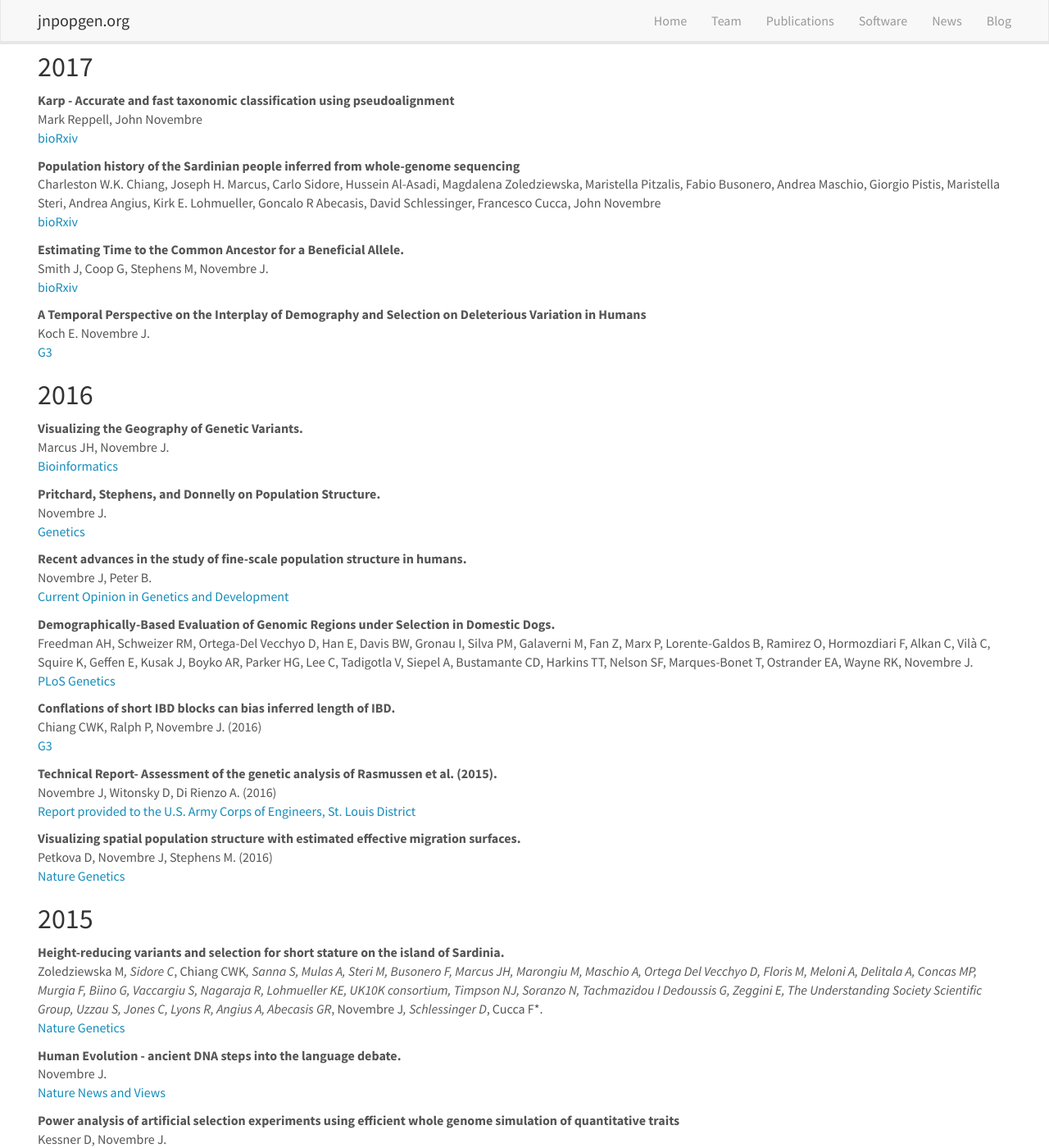
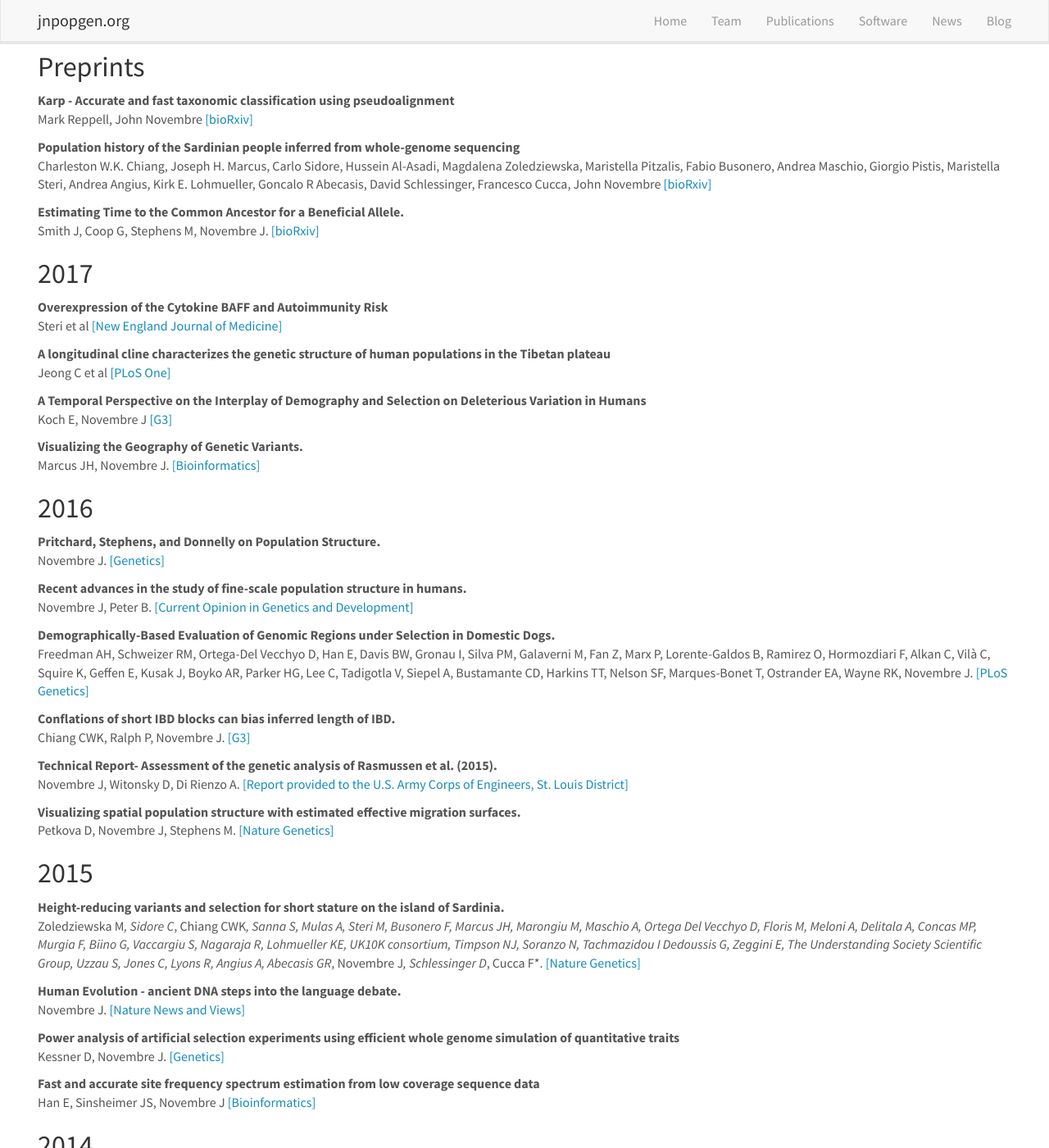
Before and after one commit to NovembreLab/NovembreLab.github.io, a Jekyll site: the page built from _pages/publications.md, in a window 1280 px wide and 1400 px high, scrolled down 340 px. Shown: the whole window at 82% size. Built offline with Jekyll 4.4.1, drawn with Linux system fonts in a browser that asks for light colours; nearby versions of some CDN libraries; some of the changed text lies outside the part shown.

Commit message:
Publications

```diff
--- a/_data/news.yml
+++ b/_data/news.yml
@@ -121,5 +121,26 @@
 - headline: "Eunjung's manuscript <a href=\"http://www.ncbi.nlm.nih.gov/pubmed/25359894\">\"Fast and accurate site frequency spectrum estimation from low coverage sequence data\"</a> was published in Bioinformatics.  She's now working as a computational biologist for Ancestry.com.  "
   date: 3/15
 
-- headline:  Darren Kessner's manuscript <a href=\"http://www.ncbi.nlm.nih.gov/pubmed/25672748\">\"Power analysis of artificial selection experiments using efficient whole genome simulation of quantitative traits\"</a> was published in February in Genetics.  Darren is now teaching math and expanding the computer science program at the Marlborough School in Los Angeles. "
+- headline:  "Darren Kessner's manuscript <a href=\"http://www.ncbi.nlm.nih.gov/pubmed/25672748\">\"Power analysis of artificial selection experiments using efficient whole genome simulation of quantitative traits\"</a> was published in February in Genetics.  Darren is now teaching math and expanding the computer science program at the Marlborough School in Los Angeles. "
   date: 2/15
+
+- headline: We hosted the first Midwest Popgen Group meeting with the help of the great staff and students/postdocs here at U of C and organizing committee with Sebastian Zollner (U Michigan), Don Conrad (Wash-U), and Bret Payseur (U Wisc-Madison). We had approximately 80 attendees, from 20 different off-campus labs and 17 on-campus labs. Attendees drove in from Illinois, Michigan, Indiana, Missouri, Wisconsin, and Minnesota. There were 11 talks total, with 7 by grad-students/postdocs and 4 by assistant professors, and 15 posters.  We had a great set of talks and then a fun BBQ at the Point.  Mo Siddiq is preparing a website with photos from the event.
+  date: 7/14
+
+- headline: "We have released a new teaching/research tool.  <a href=\"http://popgen.uchicago.edu/ggv\" >The Geography of Genetic Variants browser</a>.  This is the hard work of our \"programmer-at-large\" Joe Marcus.  It's also a pilot project for a grant we submitted earlier this summer to work on challenges that arise visualizing population structure in genomic-scale variation data."
+  date: 7/15
+
+- headline: A [Huffington Post article](http://www.huffingtonpost.com/2014/07/14/friends-genetics-study_n_5585228.html) quotes me raising doubts about a recent PNAS paper on how genetics influence friend pairings
+  date: 7/14
+
+- headline: Joel Smith and Hussein Al-asadi successfully defended their thesis proposals!
+  date: 7/14
+
+- headline: Genetics recently published an [invited short perspective piece]("http://www.genetics.org/content/197/3/809.full") on the new fastSTRUCTURE paper in which I give an overview of work on the model behind STRUCTURE and its subsequent variants.
+  date: 7/14
+
+- headline: We have enjoyed some great summer conferences including the SMBE meeting in Puerto Rico back in June and a meeting with our SardiNIA project collaborators in Ann Arbor, Michigan earlier in July.
+  date: 7/14
+
+- headline: Darren Kessner and Eunjung Han submitted their final chapters for publication and successfully defended their PhDs!  Darren is off to a fantastic job at the elite Marlborough School in Los Angeles where he will be teaching math and expanding the computer science curriculum.   Eunjung (a.k.a. Christine) is now joining the excellent team at AncestryDNA developing tools for interfacing genealogical and genetic data. We had a big party in LA to celebrate their achievement and are wishing them the best as they move onwards in their new adventures!
+  date: 5/14
--- a/_data/publist.yml
+++ b/_data/publist.yml
@@ -1,27 +1,41 @@
 
 - title: Karp - Accurate and fast taxonomic classification using pseudoalignment
   authors: Mark Reppell, John Novembre
-  date: 2017
+  date: 2018
   link:
     url: https://doi.org/10.1101/097949
     display: bioRxiv
 
 - title: Population history of the Sardinian people inferred from whole-genome sequencing
   authors: Charleston W.K. Chiang, Joseph H. Marcus, Carlo Sidore, Hussein Al-Asadi, Magdalena Zoledziewska, Maristella Pitzalis, Fabio Busonero, Andrea Maschio, Giorgio Pistis, Maristella Steri, Andrea Angius, Kirk E. Lohmueller, Goncalo R Abecasis, David Schlessinger, Francesco Cucca, John Novembre
-  date: 2017
+  date: 2018
   link:
     url: https://doi.org/10.1101/092148
     display: bioRxiv
 
 - title: Estimating Time to the Common Ancestor for a Beneficial Allele.
   authors: Smith J, Coop G, Stephens M, Novembre J.
-  date: 2017
+  date: 2018
   link:
     url: http://dx.doi.org/10.1101/071241
     display: bioRxiv
 
+- title: Overexpression of the Cytokine BAFF and Autoimmunity Risk
+  authors: Steri et al
+  date: 2017
+  link:
+      url:
+      display: New England Journal of Medicine
+
+- title: A longitudinal cline characterizes the genetic structure of human populations in the Tibetan plateau
+  authors: Jeong C et al
+  date: 2017
+  link:
+    url:
+    display: PLoS One
+
 - title: A Temporal Perspective on the Interplay of Demography and Selection on Deleterious Variation in Humans
-  authors: Koch E. Novembre J.
+  authors: Koch E, Novembre J
   date: 2017
   link:
     url: http://www.g3journal.org/content/7/3/1027
@@ -30,7 +44,7 @@
 
 - title: Visualizing the Geography of Genetic Variants.
   authors: Marcus JH, Novembre J.
-  date: 2016
+  date: 2017
   link:
     url: https://www.ncbi.nlm.nih.gov/pubmed/27742697
     display: Bioinformatics
@@ -57,21 +71,21 @@
     display: PLoS Genetics
 
 - title: Conflations of short IBD blocks can bias inferred length of IBD.
-  authors: Chiang CWK, Ralph P, Novembre J. (2016)
+  authors: Chiang CWK, Ralph P, Novembre J.
   date: 2016
   link:
     url: https://www.ncbi.nlm.nih.gov/pubmed/26935417
     display: G3
 
 - title: Technical Report- Assessment of the genetic analysis of Rasmussen et al. (2015).
-  authors: Novembre J, Witonsky D, Di Rienzo A. (2016)
+  authors: Novembre J, Witonsky D, Di Rienzo A.
   date: 2016
   link:
     url: http://cdm16021.contentdm.oclc.org/cdm/ref/collection/p16021coll11/id/950
     display: Report provided to the U.S. Army Corps of Engineers, St. Louis District
 
 - title: Visualizing spatial population structure with estimated effective migration surfaces.
-  authors: Petkova D, Novembre J, Stephens M. (2016)
+  authors: Petkova D, Novembre J, Stephens M.
   date: 2016
   link:
     url: https://www.ncbi.nlm.nih.gov/pubmed/26642242
@@ -236,7 +250,7 @@
 - title: Principal component analysis under population genetic models of range expansion and admixture.
   authors: François O, Currat M, Ray N, Han E, Excoffier L, Novembre J.
   date: 2010
-  links:
+  link:
     url: http://www.ncbi.nlm.nih.gov/pubmed/20097660
     display: Molecular Biology and Evolution
 
@@ -250,52 +264,51 @@
 - title: Likelihood-based inference in isolation-by-distance models using the spatial distribution of low-frequency alleles.
   authors: Novembre J, Slatkin M
   date: 2009
-  links:
+  link:
     url: http://www.ncbi.nlm.nih.gov/pubmed/19624728
-    display: Evolution - International Journal of Organic Evolution
+    display: Evolution
 
 - title: Spatial patterns of variation due to natural selection in humans.
   authors:  Novembre J, Di Rienzo A
   date: 2009
-  links:
+  link:
     url: http://www.ncbi.nlm.nih.gov/pubmed/19823195
     display: Nature Reviews Genetics
 
 - title: Fast model-based estimation of ancestry in unrelated individuals.
   authors: Alexander DH, Novembre J, Lange K
   date: 2009
-  links:
+  link:
     url: http://www.ncbi.nlm.nih.gov/pubmed/19648217
     display: Genome Research
 
 - title: The role of geography in human adaptation.
   authors: Coop G, Pickrell JK, Novembre J, Kudaravalli S, Li J, Absher D, Myers RM, Cavalli-Sforza LL, Feldman MW, Pritchard JK
   date: 2009
-  links:
+  link:
     url: http://www.ncbi.nlm.nih.gov/pubmed/19503611
     display: PLoS Genetics
 
 - title: Signals of recent positive selection in a worldwide sample of human populations.
   authors: Pickrell JK, Coop G, Novembre J, Kudaravalli S, Li JZ, Absher D, Srinivasan BS, Barsh GS, Myers RM, Feldman MW, Pritchard JK
   date: 2009
-  links:
+  link:
     url: http://www.ncbi.nlm.nih.gov/pubmed/19307593
     display: Genome Research
 
 - title: Global distribution of genomic diversity underscores rich complex history of continental human populations.
   authors: Auton A, Bryc K, Boyko AR, Lohmueller KE, Novembre J, Reynolds A, Indap A, Wright MH, Degenhardt JD, Gutenkunst RN, King KS, Nelson MR, Bustamante CD
   date: 2009
-  links:
+  link:
     url: http://www.ncbi.nlm.nih.gov/pubmed/19218534
     display: Genome Research
-
 
 - title: Genes mirror geography within Europe.
   authors:
     Novembre J, Johnson T, Bryc K, Kutalik Z, Boyko AR, Auton A, Indap A, King KS, Bergmann S, Nelson MR, Stephens M, Bustamante CD
   date: 2008
-  url:
-    link: http://www.ncbi.nlm.nih.gov/pubmed/18758442
+  link:
+    url: http://www.ncbi.nlm.nih.gov/pubmed/18758442
     display: Nature
 
 
@@ -330,7 +343,7 @@
   date: 2005
   link:
     url: http://www.ncbi.nlm.nih.gov/pubmed/16216086
-    display: PLoS Biology (2005)
+    display: PLoS Biology
 
 - title: Finding haplotype block boundaries by using the minimum-description-length principle.
   authors:
--- a/_pages/publications.md
+++ b/_pages/publications.md
@@ -10,15 +10,24 @@ permalink: /publications/
 ![]({{ site.url }}{{ site.baseurl }}/images/banner.jpg){: style="width: 1000px; float: right; border: 10px"}
 
 
-# Publications
+# Selected Publications
 
 
-Selected publications shown.  For a full listing see [Pubmed](http://www.ncbi.nlm.nih.gov/pubmed/?term=novembre+j+%5Bau%5D") or [Google Scholar](http://scholar.google.com/citations?user=wIib4t0AAAAJ).
+For a full listing of publications see [Pubmed](http://www.ncbi.nlm.nih.gov/pubmed/?term=novembre+j+%5Bau%5D") or [Google Scholar](http://scholar.google.com/citations?user=wIib4t0AAAAJ).
 
 Italics indicate current/former lab members.  * indicates authors contributed equally.
 
 
-<!-- ## Preprints -->
+## Preprints
+
+{% for publi in site.data.publist %}
+ {% if publi.date > 2017 %}
+
+  <b>{{ publi.title }}</b> <br/>
+  {{ publi.authors }} <a href="{{ publi.link.url }}">\[{{ publi.link.display }}\]</a>
+
+ {% endif %}
+{% endfor %}
 
 ## 2017
 
@@ -26,7 +35,7 @@ Italics indicate current/former lab members.  * indicates authors contributed eq
  {% if publi.date == 2017 %}
 
   <b>{{ publi.title }}</b> <br/>
-  {{ publi.authors }} <br/> <a href="{{ publi.link.url }}">{{ publi.link.display }}</a>
+  {{ publi.authors }} <a href="{{ publi.link.url }}">\[{{ publi.link.display }}\]</a>
 
  {% endif %}
 {% endfor %}
@@ -36,8 +45,8 @@ Italics indicate current/former lab members.  * indicates authors contributed eq
 {% for publi in site.data.publist %}
  {% if publi.date == 2016 %}
 
-  <b>{{ publi.title }}</b> <br/>
-  {{ publi.authors }} <br/> <a href="{{ publi.link.url }}">{{ publi.link.display }}</a>
+ <b>{{ publi.title }}</b> <br/>
+ {{ publi.authors }} <a href="{{ publi.link.url }}">\[{{ publi.link.display }}\]</a>
 
  {% endif %}
 {% endfor %}
@@ -47,8 +56,8 @@ Italics indicate current/former lab members.  * indicates authors contributed eq
 {% for publi in site.data.publist %}
  {% if publi.date == 2015 %}
 
-  <b>{{ publi.title }}</b> <br/>
-  {{ publi.authors }} <br/> <a href="{{ publi.link.url }}">{{ publi.link.display }}</a>
+ <b>{{ publi.title }}</b> <br/>
+ {{ publi.authors }} <a href="{{ publi.link.url }}">\[{{ publi.link.display }}\]</a>
 
  {% endif %}
 {% endfor %}
@@ -58,8 +67,8 @@ Italics indicate current/former lab members.  * indicates authors contributed eq
 {% for publi in site.data.publist %}
  {% if publi.date == 2014 %}
 
-  <b>{{ publi.title }}</b> <br/>
-  {{ publi.authors }} <br/> <a href="{{ publi.link.url }}">{{ publi.link.display }}</a>
+ <b>{{ publi.title }}</b> <br/>
+ {{ publi.authors }} <a href="{{ publi.link.url }}">\[{{ publi.link.display }}\]</a>
 
  {% endif %}
 {% endfor %}
@@ -69,8 +78,8 @@ Italics indicate current/former lab members.  * indicates authors contributed eq
 {% for publi in site.data.publist %}
  {% if publi.date == 2013 %}
 
-  <b>{{ publi.title }}</b> <br/>
-  {{ publi.authors }} <br/> <a href="{{ publi.link.url }}">{{ publi.link.display }}</a>
+ <b>{{ publi.title }}</b> <br/>
+ {{ publi.authors }} <a href="{{ publi.link.url }}">\[{{ publi.link.display }}\]</a>
 
  {% endif %}
 {% endfor %}
@@ -80,8 +89,8 @@ Italics indicate current/former lab members.  * indicates authors contributed eq
 {% for publi in site.data.publist %}
  {% if publi.date == 2012 %}
 
-  <b>{{ publi.title }}</b> <br/>
-  {{ publi.authors }} <br/> <a href="{{ publi.link.url }}">{{ publi.link.display }}</a>
+ <b>{{ publi.title }}</b> <br/>
+ {{ publi.authors }} <a href="{{ publi.link.url }}">\[{{ publi.link.display }}\]</a>
 
  {% endif %}
 {% endfor %}
@@ -91,8 +100,8 @@ Italics indicate current/former lab members.  * indicates authors contributed eq
 {% for publi in site.data.publist %}
  {% if publi.date == 2011 %}
 
-  <b>{{ publi.title }}</b> <br/>
-  {{ publi.authors }} <br/> <a href="{{ publi.link.url }}">{{ publi.link.display }}</a>
+ <b>{{ publi.title }}</b> <br/>
+ {{ publi.authors }} <a href="{{ publi.link.url }}">\[{{ publi.link.display }}\]</a>
 
  {% endif %}
 {% endfor %}
@@ -102,8 +111,8 @@ Italics indicate current/former lab members.  * indicates authors contributed eq
 {% for publi in site.data.publist %}
  {% if publi.date == 2010 %}
 
-  <b>{{ publi.title }}</b> <br/>
-  {{ publi.authors }} <br/> <a href="{{ publi.link.url }}">{{ publi.link.display }}</a>
+ <b>{{ publi.title }}</b> <br/>
+ {{ publi.authors }} <a href="{{ publi.link.url }}">\[{{ publi.link.display }}\]</a>
 
  {% endif %}
 {% endfor %}
@@ -113,8 +122,8 @@ Italics indicate current/former lab members.  * indicates authors contributed eq
 {% for publi in site.data.publist %}
  {% if publi.date == 2009 %}
 
-  <b>{{ publi.title }}</b> <br/>
-  {{ publi.authors }} <br/> <a href="{{ publi.link.url }}">{{ publi.link.display }}</a>
+ <b>{{ publi.title }}</b> <br/>
+ {{ publi.authors }} <a href="{{ publi.link.url }}">\[{{ publi.link.display }}\]</a>
 
  {% endif %}
 {% endfor %}
@@ -124,8 +133,8 @@ Italics indicate current/former lab members.  * indicates authors contributed eq
 {% for publi in site.data.publist %}
  {% if publi.date == 2008 %}
 
-  <b>{{ publi.title }}</b> <br/>
-  {{ publi.authors }} <br/> <a href="{{ publi.link.url }}">{{ publi.link.display }}</a>
+ <b>{{ publi.title }}</b> <br/>
+ {{ publi.authors }} <a href="{{ publi.link.url }}">\[{{ publi.link.display }}\]</a>
 
  {% endif %}
 {% endfor %}
@@ -135,8 +144,8 @@ Italics indicate current/former lab members.  * indicates authors contributed eq
 {% for publi in site.data.publist %}
  {% if publi.date <= 2007 %}
 
-  <b>{{ publi.title }}</b> <br/>
-  {{ publi.authors }}  <br/> <a href="{{ publi.link.url }}">{{ publi.link.display }}</a>
+ <b>{{ publi.title }}</b> <br/>
+ {{ publi.authors }} <a href="{{ publi.link.url }}">\[{{ publi.link.display }}\]</a>
 
  {% endif %}
 {% endfor %}
```
Also changed, not shown: _pages/allnews.md (+1 -1 lines), _posts/2017-08-12-web-update.md (added, +10 -0 lines), _data/team_members.yml (line endings or trailing spaces).
